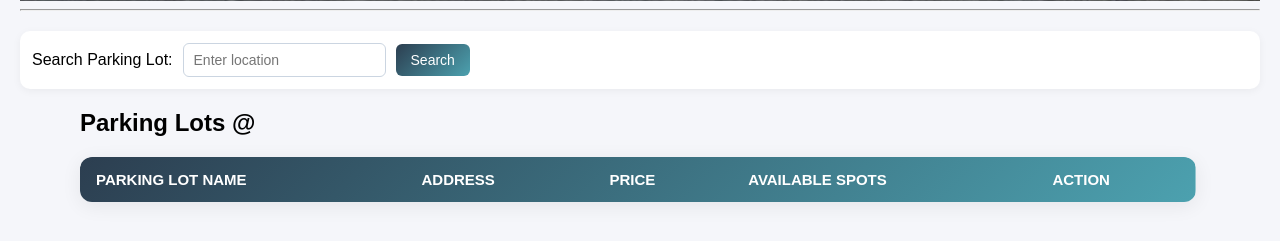
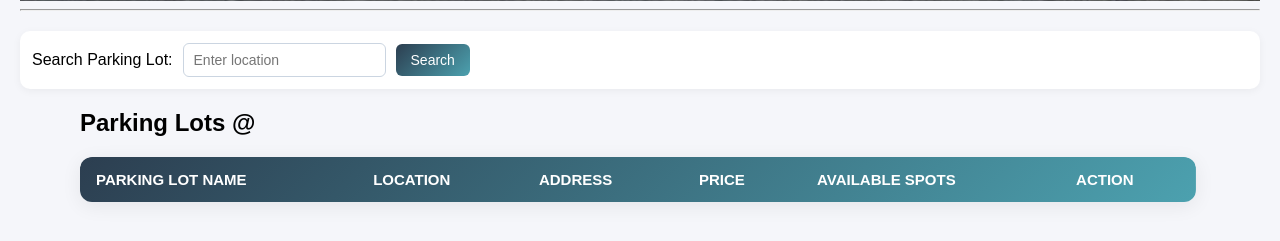
Before and after one commit to S-125/ParkPoint, a Flask app: page /user/dashboard in a window 1280 px wide. Shown: the part 250-491 px from the top of the page. Run offline with Flask 3, Linux system fonts and the light colour scheme; a user stored in the database is signed in; lists and menus that the app fills with data are empty; some libraries are stand-ins or nearby versions.

Commit message:
Update dashboard.html

```diff
--- a/templates/user/dashboard.html
+++ b/templates/user/dashboard.html
@@ -46,6 +46,7 @@
           <thead>
                   <tr>
                         <th style="border-radius:10px 0px 0px 0px;">Parking Lot Name</th>
+                        <th>Location</th>
                         <th>Address</th>
                         <th>Price</th>
                         <th>Available Spots</th>
@@ -57,6 +58,7 @@
                     {% if parking_lot.max_spots - parking_lot.occupied_spots > 0 %}
                     <tr>
                               <td>{{ parking_lot.name }}</td>
+                              <td>{{ parking_lot.prime_location }}</td>
                               <td>{{ parking_lot.address }}</td>
                               <td>{{ parking_lot.price }}</td>
                               <td>{{ parking_lot.max_spots - parking_lot.occupied_spots }}</td>
```
